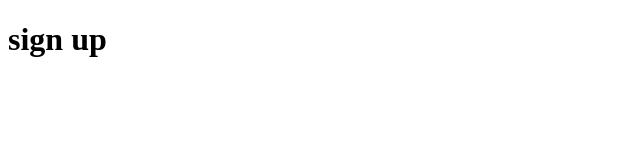
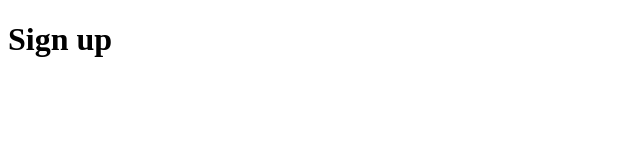
Before and after one commit to SAMI-koden/Git-branch-project, a plain HTML site: page signup.html in a window 1280 px wide. Shown: the full height of the page, 0-640 px from the left. Drawn offline with Linux system fonts and the light colour scheme.

Commit message:
add content to signup.html

```diff
--- a/signup.html
+++ b/signup.html
@@ -6,6 +6,6 @@
     <title>Git branch project</title>
 </head>
 <body>
-    <h1>sign up</h1>
+    <h1>Sign up</h1>
 </body>
 </html>
```
